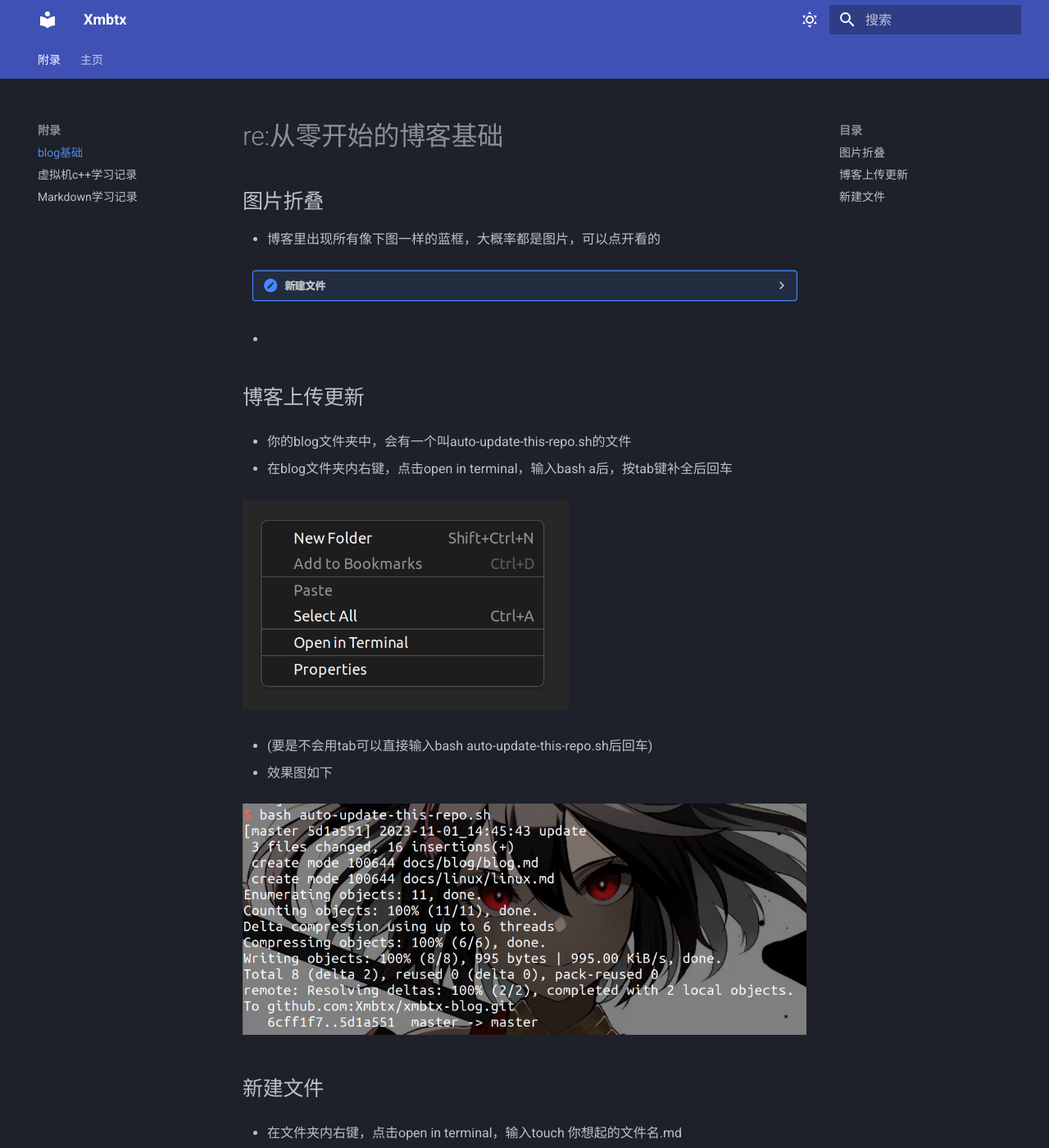
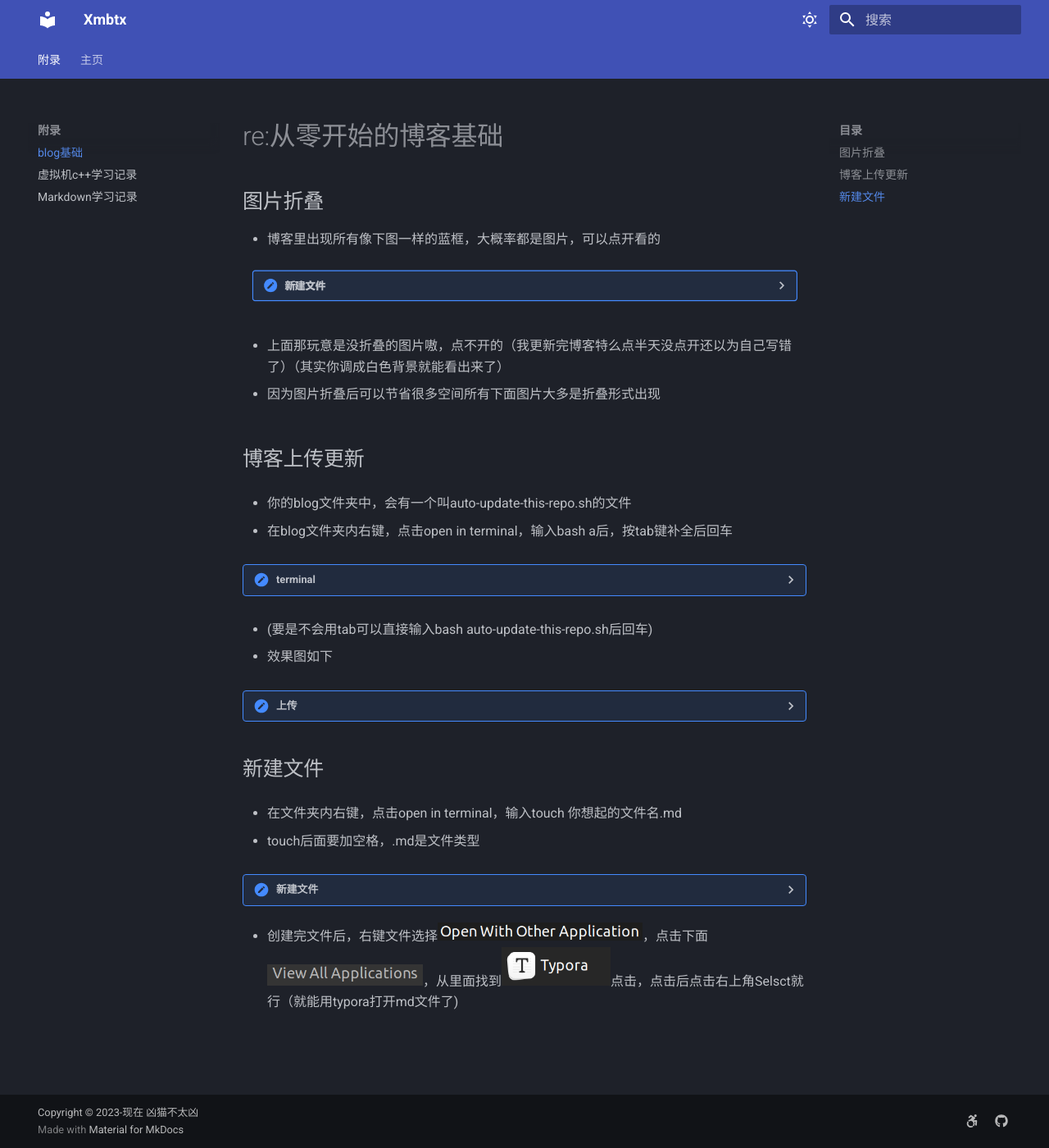
Before and after one commit to Xmbtx/xmbtx-blog, an MkDocs documentation site: the page built from docs/blog/blog.md, in a window 1280 px wide and 1400 px high. Shown: the whole window at 82% size. Built offline with MkDocs 1.6.1 and Material for MkDocs 9.7.7, drawn with Linux system fonts in a browser that asks for light colours.

Commit message:
2023-11-01_16:10:01 update

```diff
--- a/docs/blog/blog.md
+++ b/docs/blog/blog.md
@@ -6,7 +6,9 @@
 
   ![picture](./picture.png)
 
--
+- 上面那玩意是没折叠的图片嗷，点不开的（我更新完博客特么点半天没点开还以为自己写错了）（其实你调成白色背景就能看出来了）
+
+- 因为图片折叠后可以节省很多空间所有下面图片大多是折叠形式出现
 
 ## 博客上传更新
 
@@ -14,13 +16,23 @@
 
 - 在blog文件夹内右键，点击open in terminal，输入bash a后，按tab键补全后回车
 
-  ![terminal](./terminal.png)
+  <details>
+      <summary>terminal</summary>
+      <p>
+          <img src="terminal.png"/>
+      </p>
+  </details>
 
 - (要是不会用tab可以直接输入bash auto-update-this-repo.sh后回车)
 
 - 效果图如下
 
-  ![upload](./upload.png)
+  <details>
+      <summary>上传</summary>
+      <p>
+          <img src="upload.png"/>
+      </p>
+  </details>
 
 ## 新建文件
 
@@ -29,8 +41,10 @@
 - touch后面要加空格，.md是文件类型
 
   <details>
-      <summary>新建文件（点击展开）</summary>
+      <summary>新建文件</summary>
       <p>
           <img src="touch.png"/>
       </p>
   </details>
+
+- 创建完文件后，右键文件选择![open with](./application.png)，点击下面![view all](./view all.png)，从里面找到![typora](./typora.png)点击，点击后点击右上角Selsct就行（就能用typora打开md文件了)
```
Also changed, not shown: docs/blog/blog/application.png (added), docs/blog/blog/typora.png (added), docs/blog/blog/view all.png (added).
